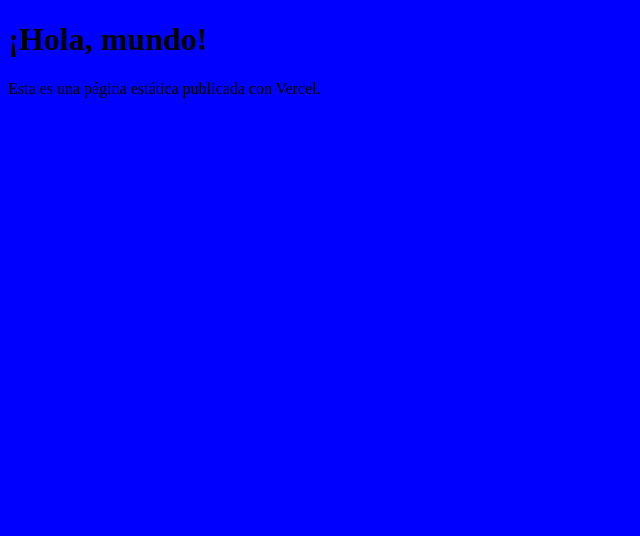
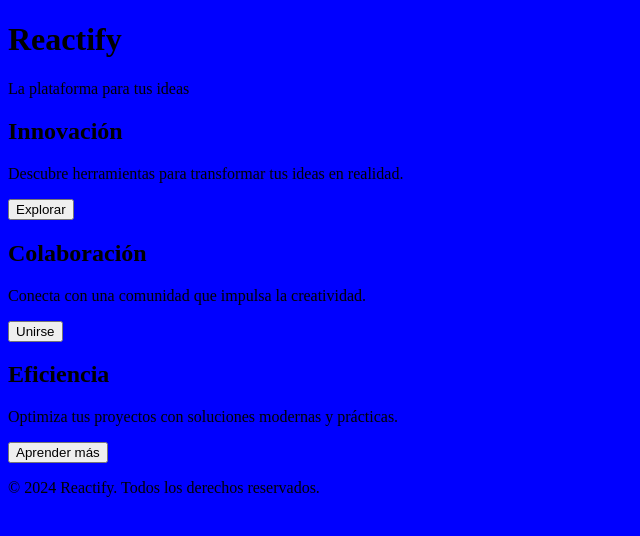
Before and after one commit to IncreibleJulk/reactifywebs, a plain HTML site: page index.html in a window 1280 px wide. Shown: the whole page, without its empty margins (0-640 px from the left). Drawn offline with Linux system fonts and the light colour scheme.

Commit message:
Update index.html

```diff
--- a/index.html
+++ b/index.html
@@ -3,12 +3,36 @@
 <head>
     <meta charset="UTF-8">
     <meta name="viewport" content="width=device-width, initial-scale=1.0">
-    <title>Mi Página Pública</title>
+    <title>Reactify</title>
     <link rel="stylesheet" href="styles.css">
-    <script src="scripts.js"></script>
+    <script defer src="script.js"></script>
 </head>
 <body>
-    <h1>¡Hola, mundo!</h1>
-    <p>Esta es una página estática publicada con Vercel.</p>
+    <header>
+        <h1>Reactify</h1>
+        <p>La plataforma para tus ideas</p>
+    </header>
+    <main>
+        <section class="cards">
+            <div class="card">
+                <h2>Innovación</h2>
+                <p>Descubre herramientas para transformar tus ideas en realidad.</p>
+                <button>Explorar</button>
+            </div>
+            <div class="card">
+                <h2>Colaboración</h2>
+                <p>Conecta con una comunidad que impulsa la creatividad.</p>
+                <button>Unirse</button>
+            </div>
+            <div class="card">
+                <h2>Eficiencia</h2>
+                <p>Optimiza tus proyectos con soluciones modernas y prácticas.</p>
+                <button>Aprender más</button>
+            </div>
+        </section>
+    </main>
+    <footer>
+        <p>© 2024 Reactify. Todos los derechos reservados.</p>
+    </footer>
 </body>
 </html>
```
